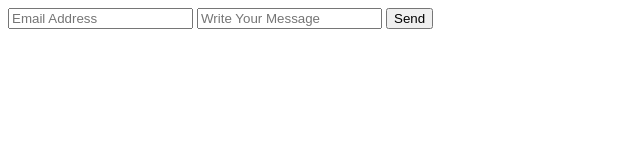
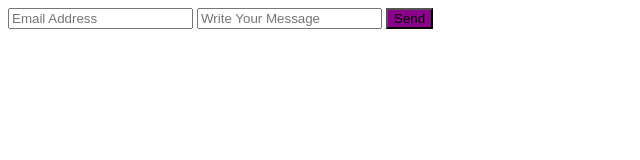
Before and after one commit to grunde1234/email, a plain HTML site: page index.html in a window 1280 px wide. Shown: the whole page, without its empty margins (0-640 px from the left). Drawn offline with Linux system fonts and the light colour scheme.

Commit message:
Update index.html

```diff
--- a/index.html
+++ b/index.html
@@ -24,7 +24,7 @@
     <input type="email" name="email" placeholder="Email Address">
     <input type="text" name="name" placeholder="Write Your Message" required>
     <input type="hidden" name="_next" value="https://grunde1234.github.io/email/thankyou.html">
-    <button type="submit">Send</button>
+    <button type="submit" style="background-color:#8B008B;">Send</button>
 </form>
 </div>
    <script>
```
